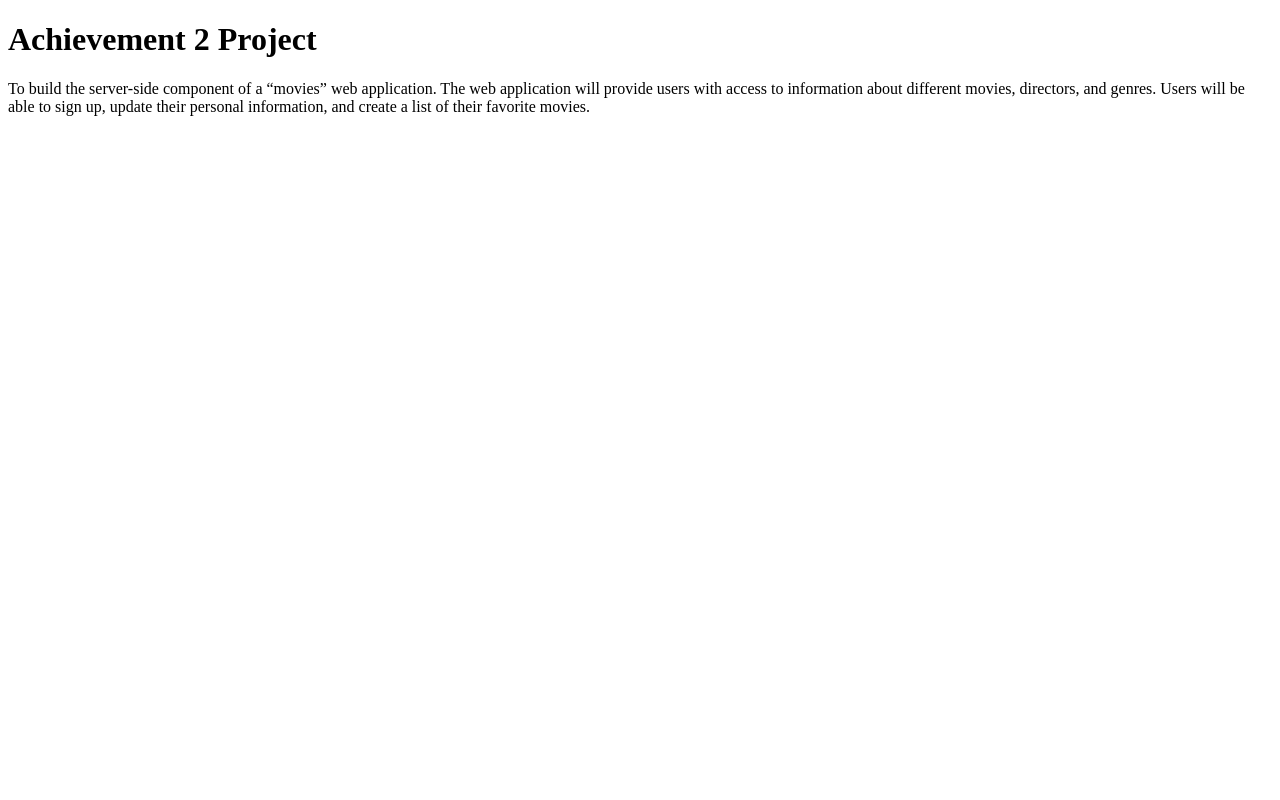
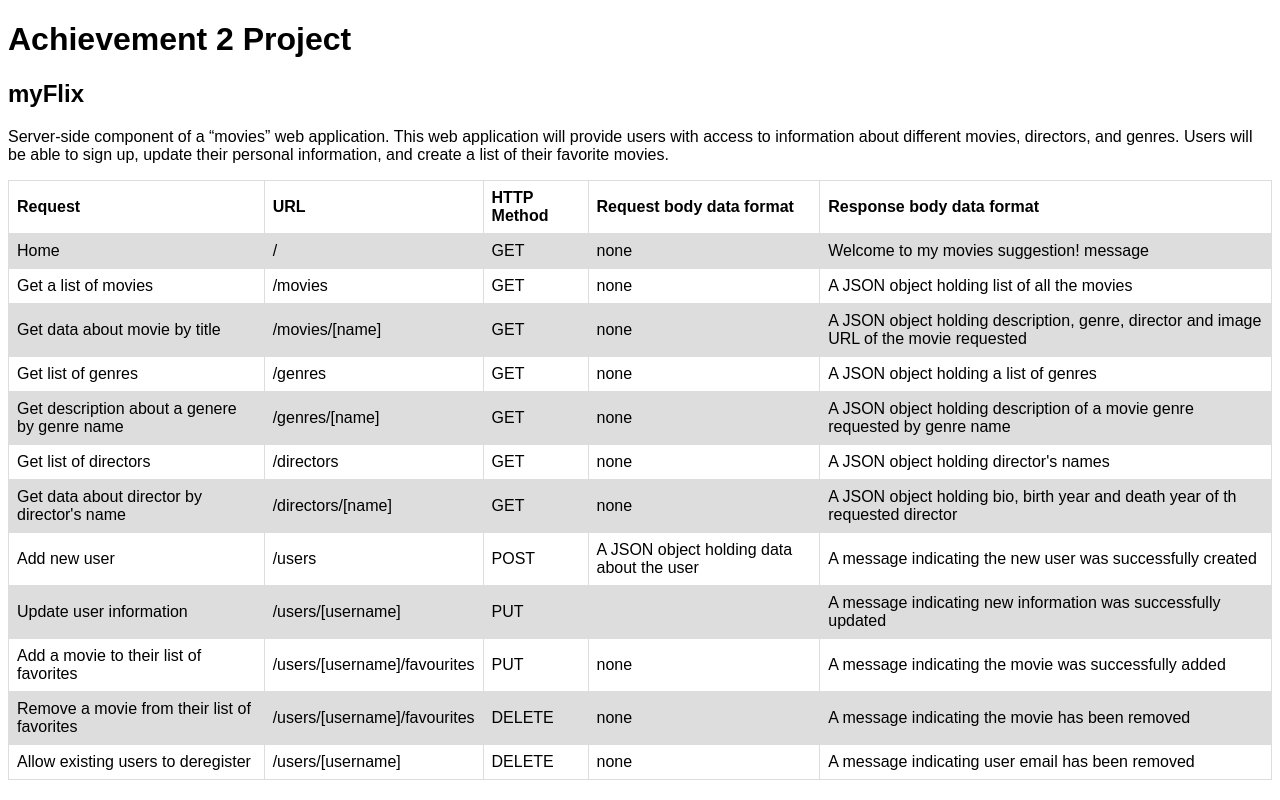
Before and after one commit to nicolaspartearroyo/myFlix-API, a website: page public/documentation.html in a window 1280 px wide. Drawn offline with Linux system fonts and the light colour scheme.

Commit message:
table created. endpoints code

```diff
--- a/public/documentation.html
+++ b/public/documentation.html
@@ -3,12 +3,127 @@
 <head>
   <meta charset="utf-8">
   <title>myFlix</title>
+  <style>
+    body {
+      font-family: arial, sans-serif;
+    }
+
+    table {
+      border-collapse: collapse;
+      width: 100%;
+      }
+
+    td, th {
+      border: 1px solid #dddddd;
+      text-align: left;
+      padding: 8px;
+      }
+
+      tr:nth-child(even) {
+      background-color: #dddddd;
+      }
+  </style>
 </head>
 <body>
   <h1>Achievement 2 Project</h1>
-    <p>To build the server-side component of a “movies” web application. The web
+  <h2>myFlix</h2>
+  <p>Server-side component of a “movies” web application. This web
     application will provide users with access to information about different
     movies, directors, and genres. Users will be able to sign up, update their
     personal information, and create a list of their favorite movies.</p>
+
+  <table>
+    <tr>
+      <th>Request</th>
+      <th>URL</th>
+      <th>HTTP Method</th>
+      <th>Request body data format</th>
+      <th>Response body data format</th>
+    </tr>
+    <tr>
+      <td>Home</td>
+      <td>/</td>
+      <td>GET</td>
+      <td>none</td>
+      <td>Welcome to my movies suggestion! message</td>
+    </tr>
+    <tr>
+      <td>Get a list of movies</td>
+      <td>/movies</td>
+      <td>GET</td>
+      <td>none</td>
+      <td>A JSON object holding list of all the movies</td>
+    </tr>
+    <tr>
+      <td>Get data about movie by title</td>
+      <td>/movies/[name]</td>
+      <td>GET</td>
+      <td>none</td>
+      <td>A JSON object holding description, genre, director and image URL of the movie requested</td>
+    </tr>
+    <tr>
+      <td>Get list of genres</td>
+      <td>/genres</td>
+      <td>GET</td>
+      <td>none</td>
+      <td>A JSON object holding a list of genres</td>
+    </tr>
+    <tr>
+      <td>Get description about a genere by genre name</td>
+      <td>/genres/[name]</td>
+      <td>GET</td>
+      <td>none</td>
+      <td>A JSON object holding description of a movie genre requested by genre name</td>
+    </tr>
+    <tr>
+      <td>Get list of directors</td>
+      <td>/directors</td>
+      <td>GET</td>
+      <td>none</td>
+      <td>A JSON object holding director's names</td>
+    </tr>
+    <tr>
+      <td>Get data about director by director's name</td>
+      <td>/directors/[name]</td>
+      <td>GET</td>
+      <td>none</td>
+      <td>A JSON object holding bio, birth year and death year of th requested director</td>
+    </tr>
+    <tr>
+      <td>Add new user</td>
+      <td>/users</td>
+      <td>POST</td>
+      <td>A JSON object holding data about the user</td>
+      <td>A message indicating the new user was successfully created</td>
+    </tr>
+    <tr>
+      <td>Update user information</td>
+      <td>/users/[username]</td>
+      <td>PUT</td>
+      <td></td>
+      <td>A message indicating new information was successfully updated</td>
+    </tr>
+    <tr>
+      <td>Add a movie to their list of favorites</td>
+      <td>/users/[username]/favourites</td>
+      <td>PUT</td>
+      <td>none</td>
+      <td>A message indicating the movie was successfully added</td>
+    </tr>
+    <tr>
+      <td>Remove a movie from their list of favorites</td>
+      <td>/users/[username]/favourites</td>
+      <td>DELETE</td>
+      <td>none</td>
+      <td>A message indicating the movie has been removed</td>
+    </tr>
+    <tr>
+      <td>Allow existing users to deregister</td>
+      <td>/users/[username]</td>
+      <td>DELETE</td>
+      <td>none</td>
+      <td>A message indicating user email has been removed</td>
+    </tr>
+  </table>
 </body>
 </html>
```
Also changed, not shown: index.js (+52 -3 lines). Lines whose indentation alone changed are shown as unchanged.
